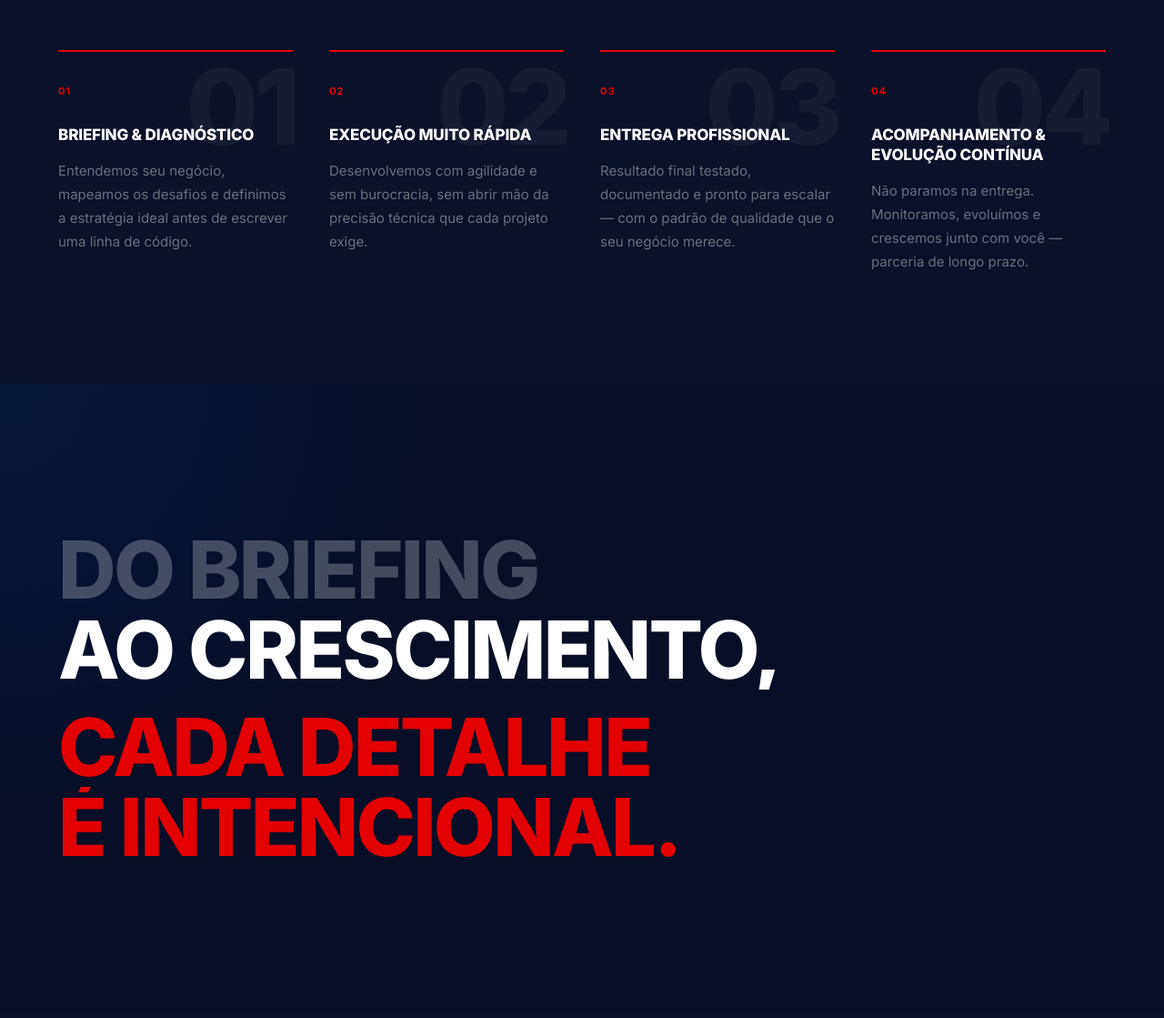
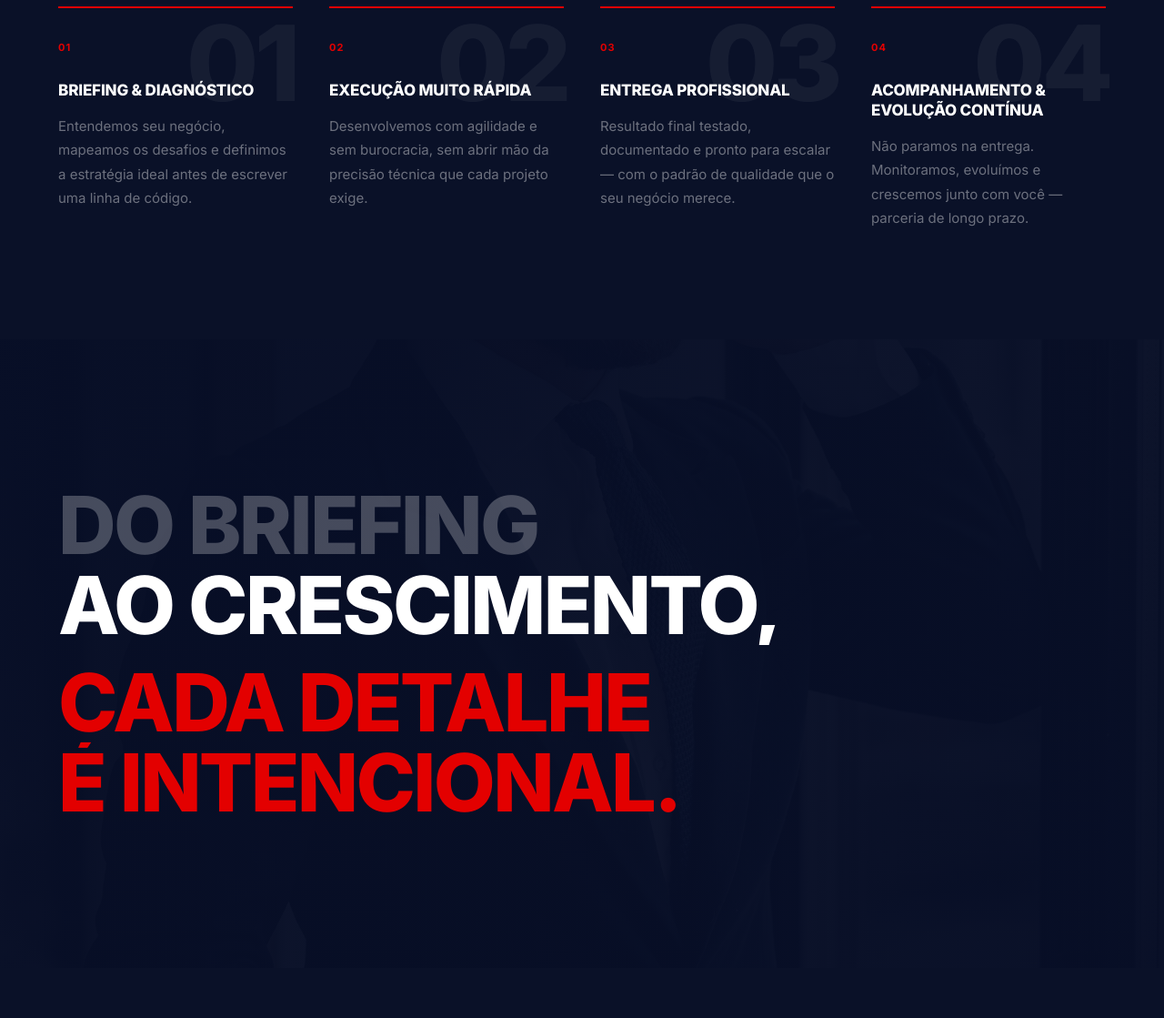
Before and after one commit to gholive84/carbonwave, a PHP site: page / in a window 1280 px wide. Shown: the part 5381-6500 px from the top of the page at 91% size. Run offline with PHP 8.4, Linux system fonts and the light colour scheme; data that the repository does not hold is empty; a stand-in replaces the project's code that opens the database connection; style sheets or scripts are compiled from the project's sources; some libraries are stand-ins or nearby versions.

Commit message:
Serviços: remove números 01/02/03; citação: imagem de fundo executivo (Pexels)

```diff
--- a/site/sections/quote-premium.php
+++ b/site/sections/quote-premium.php
@@ -11,12 +11,16 @@
 }
 </style>
 
-<section class="py-[160px] text-white relative overflow-hidden" style="background:#070E26">
+<section class="py-[160px] text-white relative overflow-hidden"
+         style="background:#070E26">
 
-    <!-- Glow -->
-    <div class="absolute inset-0 pointer-events-none">
-        <div class="absolute left-0 top-0 w-[500px] h-[500px]"
-             style="background:radial-gradient(ellipse at 0% 0%,rgba(0,102,255,.10) 0%,transparent 65%)"></div>
+    <!-- Background image + overlay -->
+    <div class="absolute inset-0">
+        <img src="/site/assets/img/quote-bg.jpg" alt=""
+             class="w-full h-full object-cover object-center"
+             style="opacity:.18">
+        <div class="absolute inset-0"
+             style="background:linear-gradient(135deg,rgba(7,14,38,.97) 0%,rgba(7,14,38,.82) 60%,rgba(7,14,38,.92) 100%)"></div>
     </div>
 
     <div class="max-w-[1200px] mx-auto px-6 relative z-10" id="cw-quote-root">
--- a/site/sections/servicos-home.php
+++ b/site/sections/servicos-home.php
@@ -22,7 +22,6 @@
             foreach ($servicos as [$num, $title, $text, $href]): ?>
             <a href="<?= $href ?>"
                class="reveal group bg-white p-12 flex flex-col gap-0 hover:bg-navy transition-colors duration-300 cursor-pointer">
-                <span class="text-[0.6875rem] font-bold tracking-[0.1em] uppercase text-action mb-8"><?= $num ?></span>
                 <h3 class="text-[1.25rem] font-extrabold uppercase tracking-[-0.01em] leading-[1.2] text-navy group-hover:text-white mb-4 transition-colors duration-300"><?= $title ?></h3>
                 <p class="text-[0.9375rem] text-gray-500 leading-[1.65] group-hover:text-white/60 transition-colors duration-300"><?= $text ?></p>
                 <span class="mt-7 text-[0.8125rem] font-bold tracking-[0.06em] uppercase text-action group-hover:text-action flex items-center gap-2">
```
Also changed, not shown: site/assets/img/quote-bg.jpg (added).
